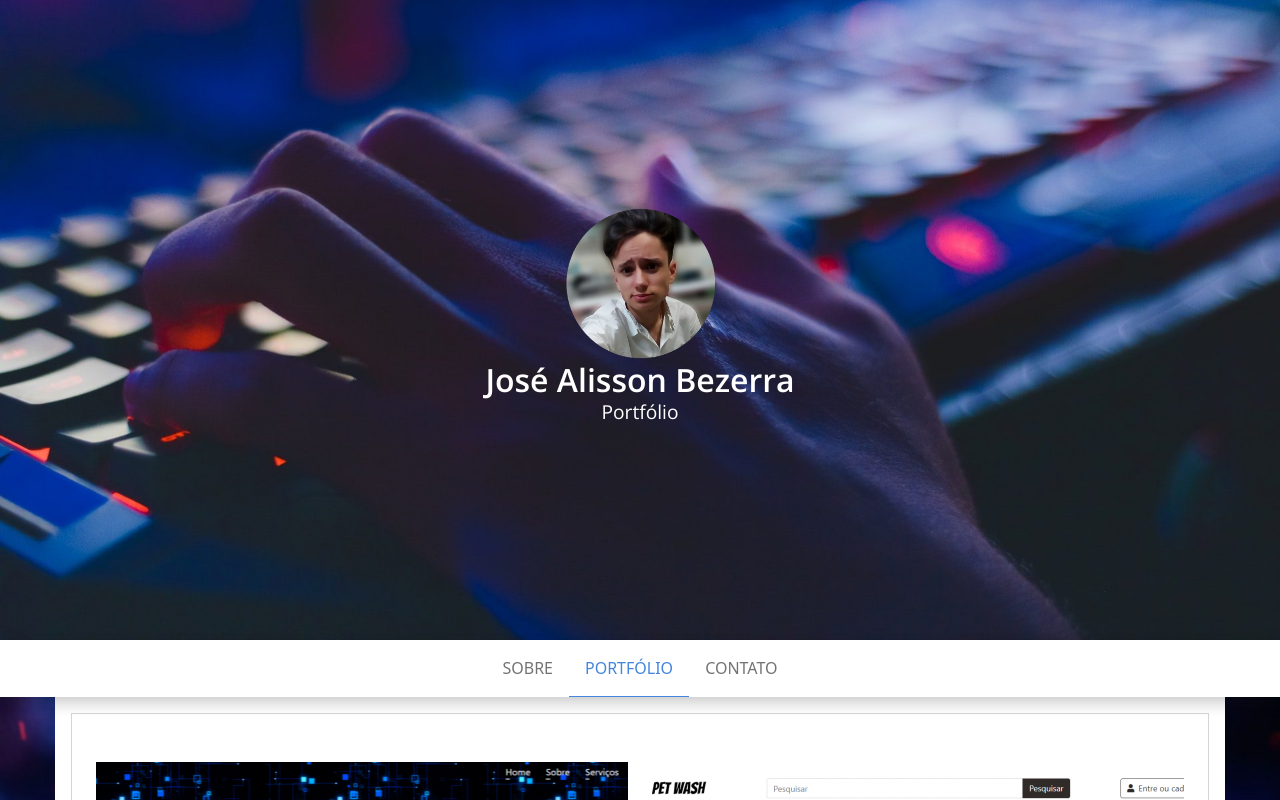
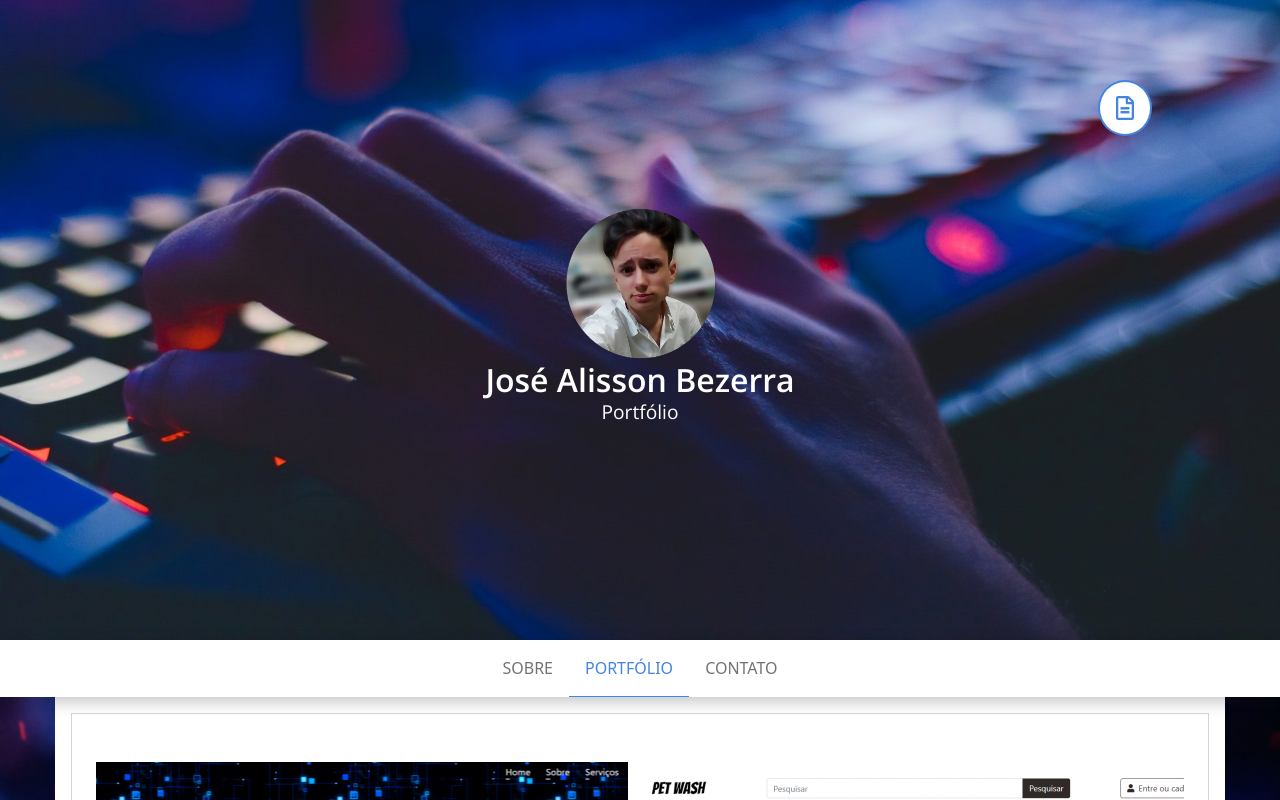
Before and after one commit to joseAllisson/portfolio-react, a React (Create React App) app in the folder frontend/: page / in a window 1280 px wide. Shown: the top 800 px of the page. Built offline with nearby package versions, Linux system fonts and the light colour scheme.

Commit message:
Adicionado botão de CV

```diff
--- a/frontend/src/App.js
+++ b/frontend/src/App.js
@@ -11,6 +11,7 @@ import Contact from './pages/contact';
 import Error from './pages/Error';
 
 import './global.css';
+import CV from './pages/CV';
 
 const Home = React.lazy(() => import('./pages/Home'));
 
@@ -34,6 +35,10 @@ function App() {
             <Contact />
         </Route>
 
+        <Route path="/cv">
+            <CV />
+        </Route>
+
         <Route path="*">
             <Error />
         </Route>
--- a/frontend/src/components/Header/index.js
+++ b/frontend/src/components/Header/index.js
@@ -1,5 +1,5 @@
 import React from 'react';
-import { NavLink, useLocation } from 'react-router-dom';
+import { Link, NavLink, useLocation } from 'react-router-dom';
 
 import Profile from '../../assets/img/perfil.png';
 
@@ -13,6 +13,10 @@ function Header() {
     return (
         <header>
             <section className="header d-flex justify-content-center align-items-center">
+                <Link to="/cv" target="_blank" className="btn btn-docs" title="Currículo PDF">
+                    <i class="far fa-file-alt"></i>
+                </Link>
+
                 <div>
                     <img src={Profile} alt="Jose Alisson" className="profile-img" />
 
--- a/frontend/src/components/Header/style.css
+++ b/frontend/src/components/Header/style.css
@@ -44,15 +44,16 @@
   font-weight: 400;
 }
 
-.nav-link.active, .nav-link:hover{
-    color: rgb(67, 134, 223)!important;
+.nav-link.active,
+.nav-link:hover {
+  color: #4386df !important;
 }
 
 .nav-item::after {
   content: "";
   width: 0;
   height: 1px;
-    background-color: rgb(67, 134, 223);
+  background-color: #4386df;
   display: block;
   margin: 0 auto;
   bottom: 0;
@@ -66,3 +67,29 @@
 .nav-item.active::after {
   width: 100%;
 }
+
+.btn-docs {
+  padding: 8px 16px;
+  border-radius: 100%;
+  font-size: 1.5rem;
+  color: #4386df;
+  background-color: white;
+  border: 2px solid #4386df;
+  position: absolute;
+  top: 10%;
+  right: -30%;
+
+  animation: btn-docs 1s forwards;
+}
+
+.btn-docs:hover {
+  color: white;
+  background-color: #4386df;
+}
+
+@keyframes btn-docs {
+  100% {
+    transform: rotate(360deg);
+    right: 10%;
+  }
+}
--- a/frontend/src/global.css
+++ b/frontend/src/global.css
@@ -1,4 +1,4 @@
-@import url('https://fonts.googleapis.com/css2?family=Open+Sans:wght@300;400;600&display=swap');
+@import url("https://fonts.googleapis.com/css2?family=Open+Sans:wght@300;400;600&display=swap");
 
 * {
   margin: 0;
@@ -6,12 +6,16 @@
   box-sizing: border-box;
 }
 
+body {
+  overflow-x: hidden;
+}
+
 ::-webkit-scrollbar {
   width: 10px;
 }
 
 ::-webkit-scrollbar-thumb {
-    background-color: #4386DF;
+  background-color: #4386df;
   border-radius: 10px;
 }
 
@@ -19,8 +23,11 @@
   background-color: #111;
 }
 
-h1, h2, h3, p {
-    font-family: 'Open Sans', sans-serif;
+h1,
+h2,
+h3,
+p {
+  font-family: "Open Sans", sans-serif;
 }
 
 .background-img {
@@ -49,14 +56,14 @@ h1, h2, h3, p {
 }
 
 .bold {
-    font-weight: 700!important;
+  font-weight: 700 !important;
 }
 
 .myTypist {
   font-size: 2.5rem;
 }
 
-@media (max-width:767px) {
+@media (max-width: 767px) {
   .myTypist {
     font-size: 1.5rem;
   }
--- a/frontend/src/pages/About/index.js
+++ b/frontend/src/pages/About/index.js
@@ -21,7 +21,7 @@ function About() {
                             <hr />
                             <div className="row p-lg-5" >
                                 <h2 className="secondary text-center py-2">
-                                    Desenvolvedor <Typist sentences={['Front-end', 'Back-end', "Full Stack"]} loop={true} pauseTime={2000}/>
+                                    Desenvolvedor <Typist sentences={['Front-end', 'Back-end', "Full Stack"]} loop={true} pauseTime={2000} />
                                 </h2>
                                 <div className="col-md-6 d-flex justify-content-center">
                                     <img src={Profile} alt="Jose Alisson Bezerra" />
@@ -80,6 +80,7 @@ function About() {
                                 </div>
                             </div>
                         </section>
+
                     </div>
                 </section>
             </main>
--- /dev/null
+++ b/frontend/src/pages/CV/index.js
@@ -0,0 +1,11 @@
+import React from 'react'
+
+function CV() {
+    return (
+        <div style={{height: '100vh', width: '100%'}}>
+            <embed src="docs/cv.pdf" width="100%" height="100%" />
+        </div>
+    )
+}
+
+export default CV;
```
Also changed, not shown: 2 other files (tests, documents, lock files or other folders). Lines whose indentation alone changed are shown as unchanged.
